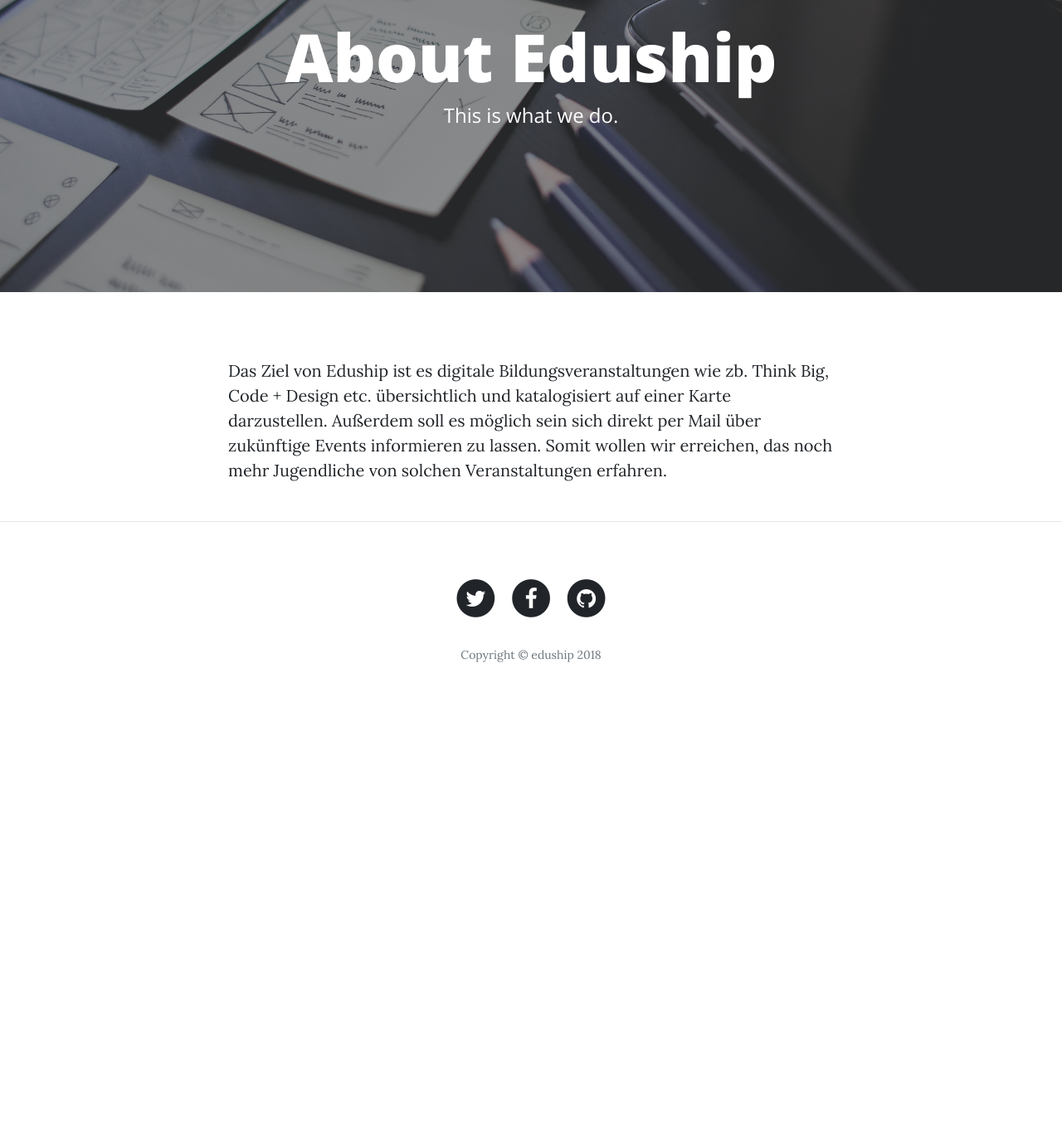
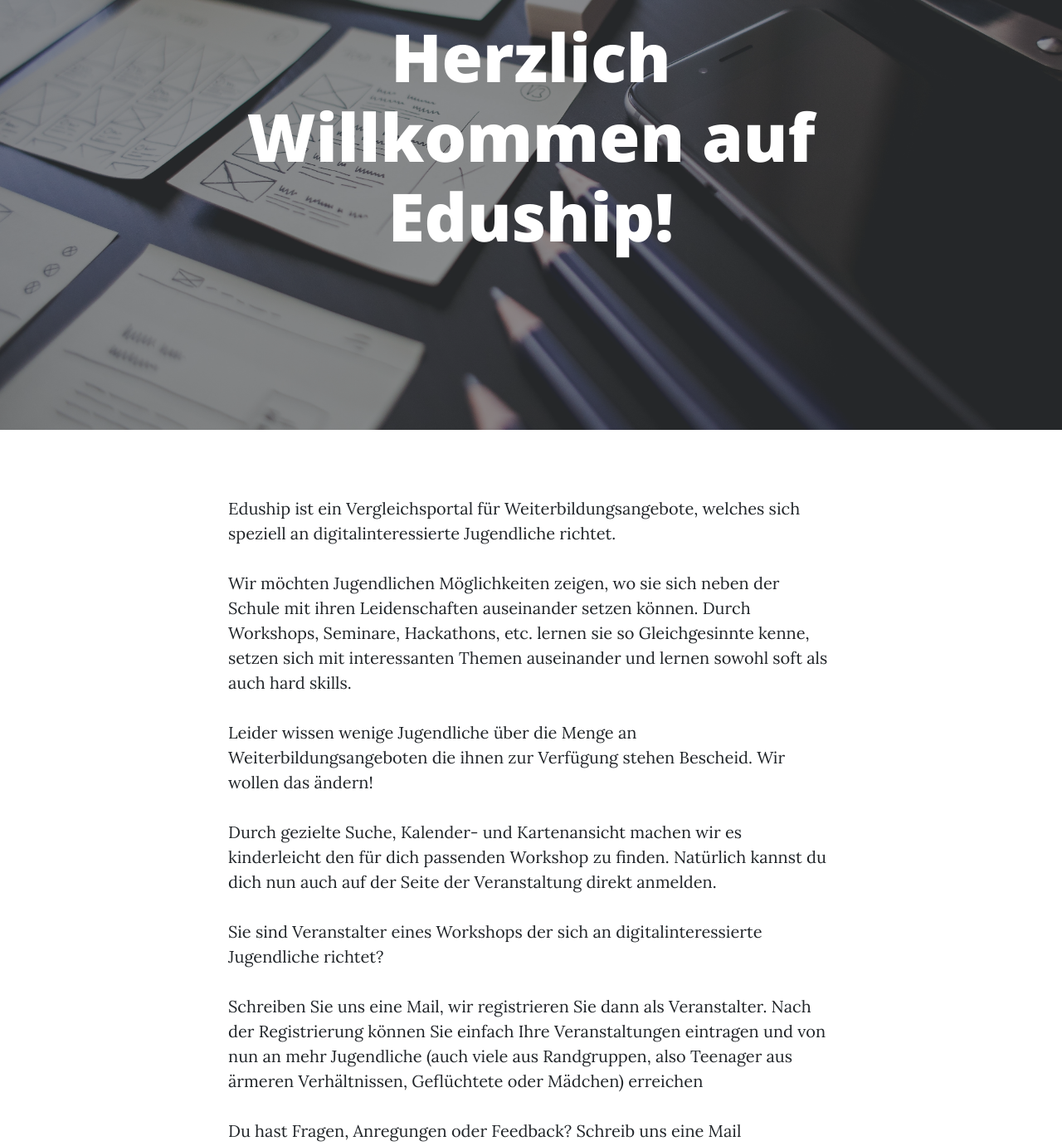
Before and after one commit to eduship/eduship, a website: page frontend/about.html in a window 1280 px wide. Shown: the part 180-1561 px from the top of the page at 83% size. Before the commit the page ends 1045 px from the top, so only its background shows below. Drawn offline with nearby package versions, Linux system fonts and the light colour scheme.

Commit message:
About Page gefüllt

```diff
--- a/frontend/about.html
+++ b/frontend/about.html
@@ -37,8 +37,8 @@
         <div class="row">
           <div class="col-lg-8 col-md-10 mx-auto">
             <div class="page-heading">
-              <h1>About Eduship</h1>
-              <span class="subheading">This is what we do.</span>
+              <h1>Herzlich Willkommen auf Eduship!</h1>
+              <span class="subheading"></span>
             </div>
           </div>
         </div>
@@ -49,7 +49,18 @@
     <div class="container">
       <div class="row">
         <div class="col-lg-8 col-md-10 mx-auto">
-          <p>Das Ziel von Eduship ist es digitale Bildungsveranstaltungen wie zb. Think Big, Code + Design etc. übersichtlich und katalogisiert auf einer Karte darzustellen. Außerdem soll es möglich sein sich direkt per Mail über zukünftige Events informieren zu lassen. Somit wollen wir erreichen, das noch mehr Jugendliche von solchen Veranstaltungen erfahren. </p>
+          <p>Eduship ist ein Vergleichsportal für Weiterbildungsangebote, welches sich speziell an digitalinteressierte Jugendliche richtet. </p>
+          <p></p>
+          <p>Wir möchten Jugendlichen Möglichkeiten zeigen, wo sie sich neben der Schule mit ihren Leidenschaften auseinander setzen können. Durch Workshops, Seminare, Hackathons, etc. lernen sie so Gleichgesinnte kenne, setzen sich mit interessanten Themen auseinander und lernen sowohl soft als auch hard skills.</p>
+          <p></p>
+          <p>Leider wissen wenige Jugendliche über die Menge an Weiterbildungsangeboten die ihnen zur Verfügung stehen Bescheid. Wir wollen das ändern!</p>
+          <p></p>
+          <p>Durch gezielte Suche, Kalender- und Kartenansicht machen wir es kinderleicht den für dich passenden Workshop zu finden. Natürlich kannst du dich nun auch auf der Seite der Veranstaltung direkt anmelden.</p>
+          <p></p>
+          <p>Sie sind Veranstalter eines Workshops der sich an digitalinteressierte Jugendliche richtet?</p>
+          <p>Schreiben Sie uns eine Mail, wir registrieren Sie dann als Veranstalter. Nach der Registrierung können Sie einfach Ihre Veranstaltungen eintragen und von nun an mehr Jugendliche (auch viele aus Randgruppen, also Teenager aus ärmeren Verhältnissen, Geflüchtete oder Mädchen) erreichen</p>
+          <p></p>
+          <p>Du hast Fragen, Anregungen oder Feedback? Schreib uns eine Mail</p>
         </div>
       </div>
     </div>
```
